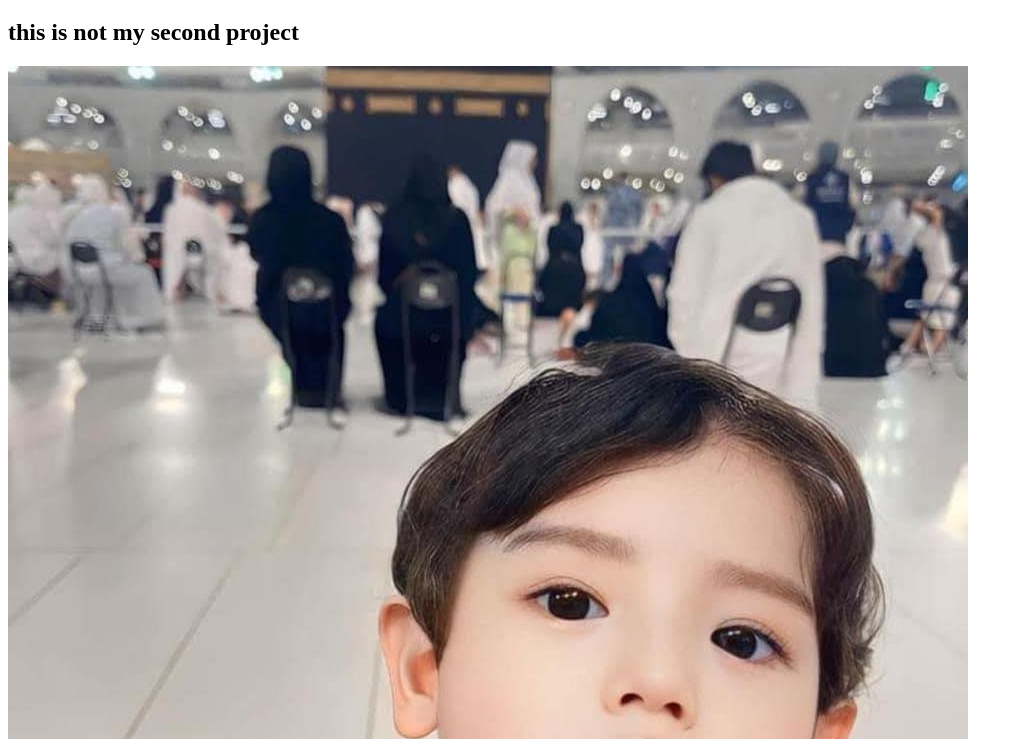
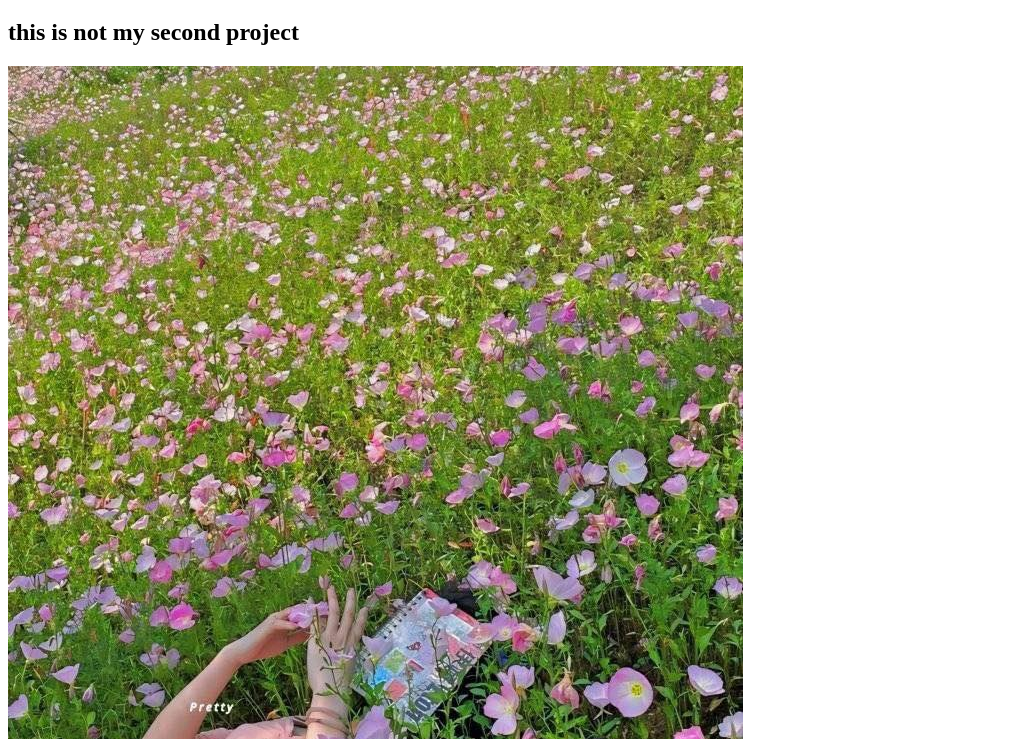
Before and after one commit to saimaabbasjerin/my.second.repo, a plain HTML site: page index.html in a window 1280 px wide. Shown: the part 61-800 px from the top of the page, without its empty margins (0-1023 px from the left). Drawn offline with Linux system fonts and the light colour scheme.

Commit message:
added 9image

```diff
--- a/index.html
+++ b/index.html
@@ -11,7 +11,11 @@
 <body>
      <h1>this is my second project is important</h1>
      <h2>this is not my second project</h2>
+     <img src="image/428680693_1194670271901844_5555255574842585234_n.jpg" alt="">
+
+
      <img src="429582157_1195998778435660_6594698889855648170_n.jpg" alt="">
 </body>
 
+
 </html>
```
Also changed, not shown: image/407651064_1143747533660785_1374347774071269076_n.jpg (added), image/428680693_1194670271901844_5555255574842585234_n.jpg (added).
